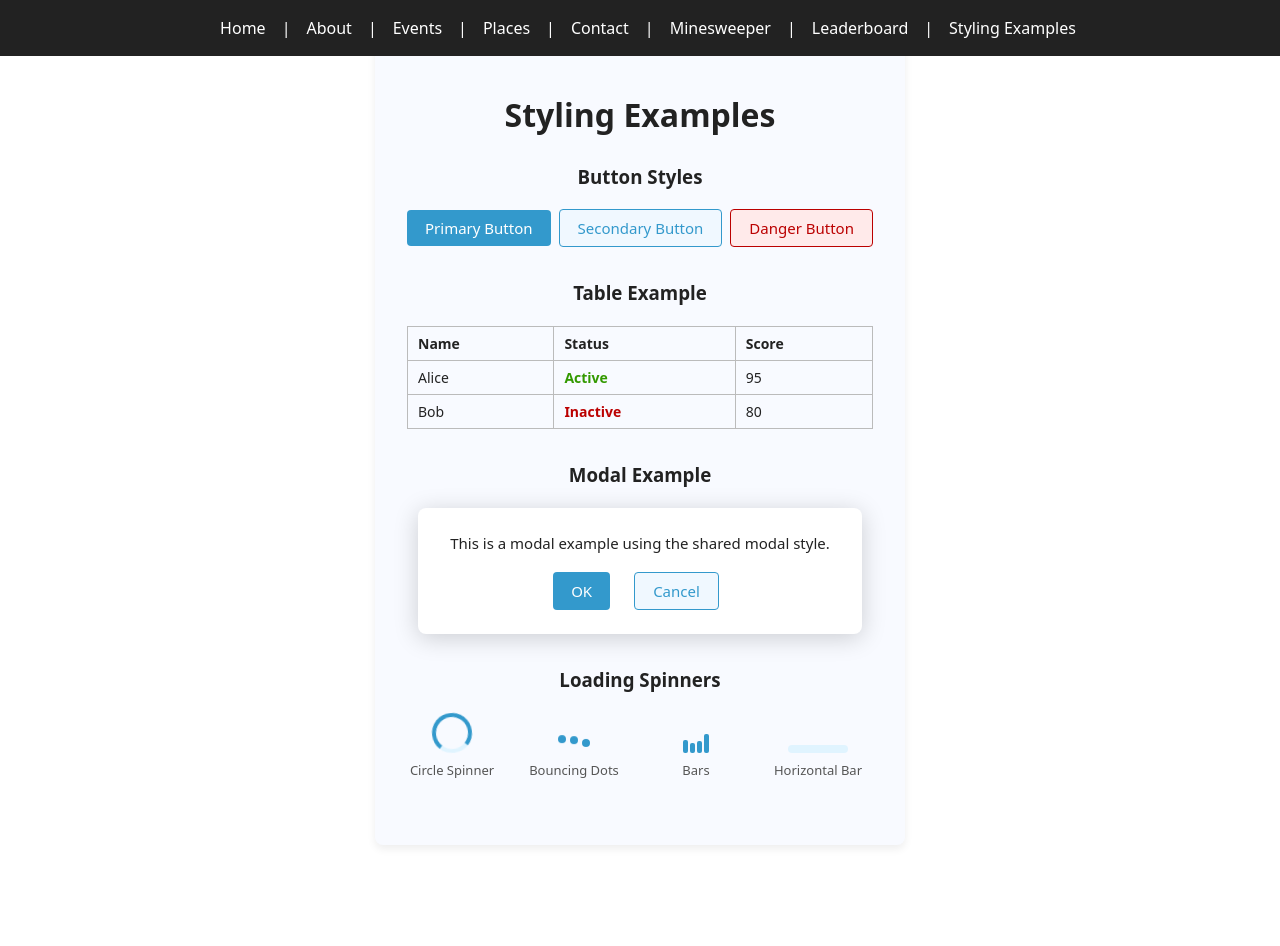
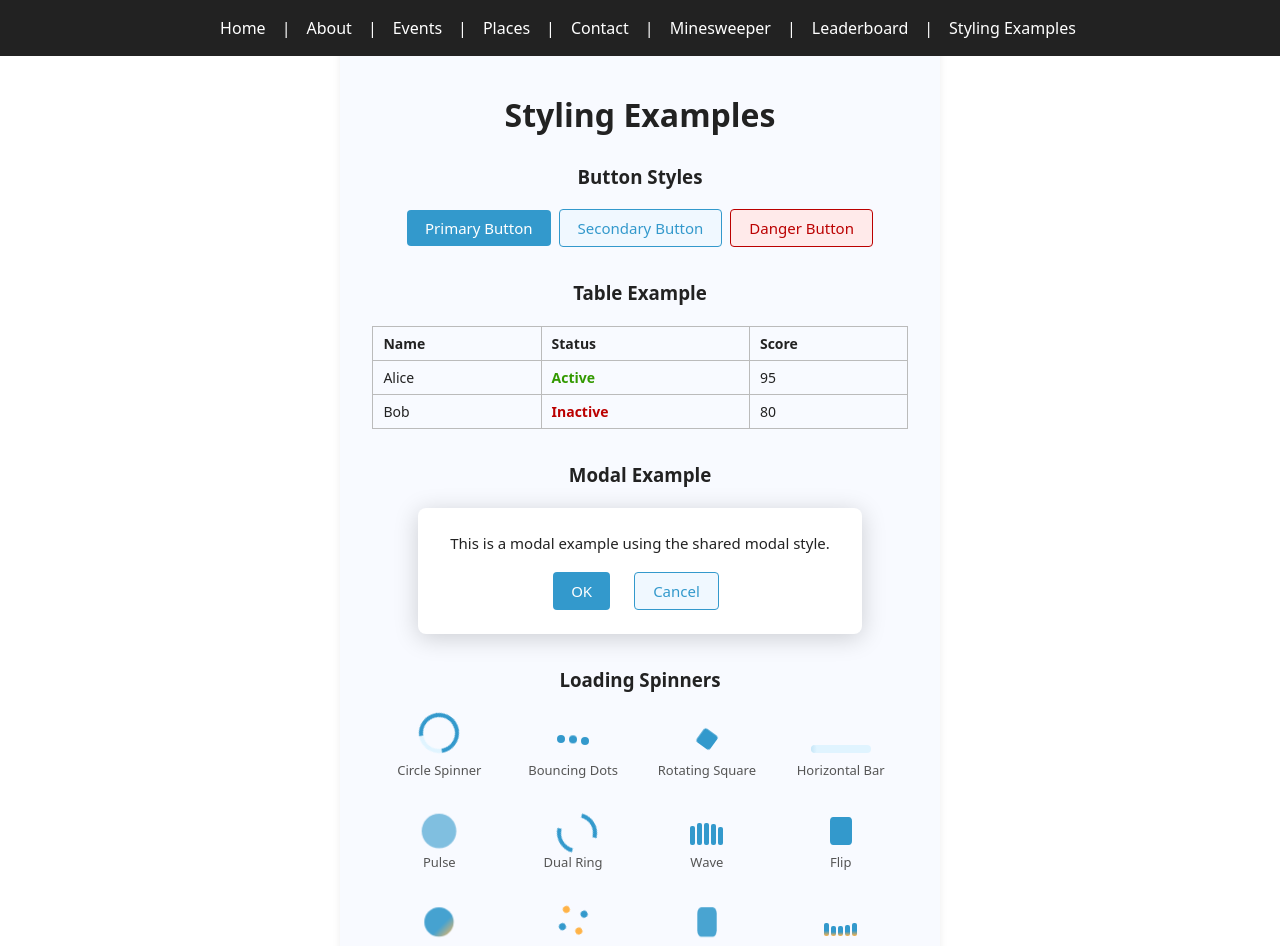
Before and after one commit to davidsl/refactored-training, a React (Vite) app in the folder refactored-training/: page /styling-examples in a window 1280 px wide. Shown: the top 946 px of the page. Before the commit the page ends 877 px from the top, so only its background shows below. Built offline with nearby package versions, Linux system fonts and the light colour scheme.

Commit message:
more loading spinners

```diff
--- a/refactored-training/src/StylingExamples/StylingExamples.module.css
+++ b/refactored-training/src/StylingExamples/StylingExamples.module.css
@@ -104,9 +104,19 @@
 }
 .spinnerRow {
   display: flex;
-  gap: 32px;
+  flex-direction: row;
   justify-content: flex-start;
   align-items: flex-end;
+  gap: 32px;
+  margin-top: 12px;
+  margin-bottom: 12px;
+}
+.spinnerGrid {
+  display: grid;
+  grid-template-columns: repeat(4, 1fr);
+  gap: 32px 0;
+  justify-items: center;
+  align-items: end;
   margin-top: 12px;
   margin-bottom: 12px;
 }
@@ -115,6 +125,7 @@
   flex-direction: column;
   align-items: center;
   min-width: 90px;
+  text-align: center;
 }
 .spinnerLabel {
   margin-top: 8px;
@@ -159,33 +170,30 @@
   0% { transform: translateY(0); }
   100% { transform: translateY(-10px); }
 }
-/* Bars Spinner */
-.spinnerBars {
+/* Rotating Square Spinner (formerly Bars) */
+.spinnerRotatingSquare {
+  width: 28px;
+  height: 28px;
   display: flex;
-  gap: 2px;
-  align-items: flex-end;
+  align-items: center;
+  justify-content: center;
+}
+.spinnerRotatingSquare span {
+  display: none;
+}
+.spinnerRotatingSquare::before {
+  content: '';
+  display: block;
+  width: 22px;
   height: 22px;
+  background: #3399cc;
+  border-radius: 4px;
+  animation: rotatingSquare 1s linear infinite;
 }
-.spinnerBars span {
-  display: block;
-  width: 5px;
-  height: 10px;
-  background: #3399cc;
-  border-radius: 2px;
-  animation: barGrow 0.9s infinite;
-}
-.spinnerBars span:nth-child(2) {
-  animation-delay: 0.15s;
-}
-.spinnerBars span:nth-child(3) {
-  animation-delay: 0.3s;
-}
-.spinnerBars span:nth-child(4) {
-  animation-delay: 0.45s;
-}
-@keyframes barGrow {
-  0%, 100% { height: 10px; }
-  50% { height: 22px; }
+@keyframes rotatingSquare {
+  0% { transform: rotate(0deg) scale(1); }
+  50% { transform: rotate(180deg) scale(0.7); }
+  100% { transform: rotate(360deg) scale(1); }
 }
 /* Horizontal Bar Spinner */
 .spinnerBarHorizontal {
@@ -211,3 +219,148 @@
   0% { left: -40px; }
   100% { left: 60px; }
 }
+/* Pulse Spinner */
+.spinnerPulse {
+  width: 28px;
+  height: 28px;
+  background: #3399cc;
+  border-radius: 50%;
+  animation: pulse 1s infinite cubic-bezier(0.4,0.2,0.2,1);
+}
+@keyframes pulse {
+  0% { transform: scale(1); opacity: 1; }
+  50% { transform: scale(1.3); opacity: 0.5; }
+  100% { transform: scale(1); opacity: 1; }
+}
+/* Dual Ring Spinner */
+.spinnerDualRing {
+  display: inline-block;
+  width: 32px;
+  height: 32px;
+}
+.spinnerDualRing::after {
+  content: "";
+  display: block;
+  width: 32px;
+  height: 32px;
+  border-radius: 50%;
+  border: 4px solid #3399cc;
+  border-color: #3399cc transparent #3399cc transparent;
+  animation: dualRing 1.2s linear infinite;
+}
+@keyframes dualRing {
+  0% { transform: rotate(0deg); }
+  100% { transform: rotate(360deg); }
+}
+/* Wave Spinner */
+.spinnerWave {
+  display: flex;
+  align-items: flex-end;
+  gap: 2px;
+  height: 22px;
+}
+.spinnerWave span {
+  display: block;
+  width: 5px;
+  height: 10px;
+  background: #3399cc;
+  border-radius: 2px;
+  animation: waveGrow 1s infinite;
+}
+.spinnerWave span:nth-child(1) { animation-delay: 0s; }
+.spinnerWave span:nth-child(2) { animation-delay: 0.1s; }
+.spinnerWave span:nth-child(3) { animation-delay: 0.2s; }
+.spinnerWave span:nth-child(4) { animation-delay: 0.3s; }
+.spinnerWave span:nth-child(5) { animation-delay: 0.4s; }
+@keyframes waveGrow {
+  0%, 100% { height: 10px; }
+  50% { height: 22px; }
+}
+/* Flip Spinner */
+.spinnerFlip {
+  width: 28px;
+  height: 28px;
+  background: #3399cc;
+  border-radius: 4px;
+  animation: flipAnim 1s infinite cubic-bezier(0.4,0.2,0.2,1);
+}
+@keyframes flipAnim {
+  0% { transform: rotateY(0deg); }
+  50% { transform: rotateY(180deg); }
+  100% { transform: rotateY(360deg); }
+}
+/* Dual Color Pulse Spinner */
+.spinnerDualColorPulse {
+  width: 28px;
+  height: 28px;
+  border-radius: 50%;
+  background: linear-gradient(135deg, #3399cc 60%, #ffb347 100%);
+  animation: dualColorPulse 1.1s infinite cubic-bezier(0.4,0.2,0.2,1);
+}
+@keyframes dualColorPulse {
+  0% { transform: scale(1); opacity: 1; }
+  50% { transform: scale(1.25); opacity: 0.5; }
+  100% { transform: scale(1); opacity: 1; }
+}
+
+/* Dots on Rotating Ring Spinner */
+.spinnerDotsOnRing {
+  width: 32px;
+  height: 32px;
+  position: relative;
+  animation: ringSpin 1.2s linear infinite;
+}
+.spinnerDotsOnRing span {
+  position: absolute;
+  width: 7px;
+  height: 7px;
+  background: #3399cc;
+  border-radius: 50%;
+}
+.spinnerDotsOnRing span:nth-child(1) { top: 0; left: 12px; background: #3399cc; }
+.spinnerDotsOnRing span:nth-child(2) { top: 12px; right: 0; background: #ffb347; }
+.spinnerDotsOnRing span:nth-child(3) { bottom: 0; left: 12px; background: #3399cc; }
+.spinnerDotsOnRing span:nth-child(4) { top: 12px; left: 0; background: #ffb347; }
+@keyframes ringSpin {
+  0% { transform: rotate(0deg); }
+  100% { transform: rotate(360deg); }
+}
+
+/* Flip & Pulse Combo Spinner */
+.spinnerFlipPulse {
+  width: 28px;
+  height: 28px;
+  background: #3399cc;
+  border-radius: 6px;
+  animation: flipPulseCombo 1.1s infinite cubic-bezier(0.4,0.2,0.2,1);
+}
+@keyframes flipPulseCombo {
+  0% { transform: scale(1) rotateY(0deg); opacity: 1; }
+  40% { transform: scale(1.2) rotateY(180deg); opacity: 0.6; }
+  100% { transform: scale(1) rotateY(360deg); opacity: 1; }
+}
+
+/* Wave + Color Bar Spinner */
+.spinnerWaveBar {
+  display: flex;
+  align-items: flex-end;
+  gap: 2px;
+  height: 22px;
+}
+.spinnerWaveBar span {
+  display: block;
+  width: 5px;
+  height: 10px;
+  background: linear-gradient(180deg, #3399cc 60%, #ffb347 100%);
+  border-radius: 2px;
+  animation: waveBarGrow 1.1s infinite;
+}
+.spinnerWaveBar span:nth-child(1) { animation-delay: 0s; }
+.spinnerWaveBar span:nth-child(2) { animation-delay: 0.1s; }
+.spinnerWaveBar span:nth-child(3) { animation-delay: 0.2s; }
+.spinnerWaveBar span:nth-child(4) { animation-delay: 0.3s; }
+.spinnerWaveBar span:nth-child(5) { animation-delay: 0.4s; }
+@keyframes waveBarGrow {
+  0%, 100% { height: 10px; }
+  50% { height: 22px; }
+}
--- a/refactored-training/src/StylingExamples/StylingExamples.tsx
+++ b/refactored-training/src/StylingExamples/StylingExamples.tsx
@@ -49,7 +49,7 @@ const StylingExamples: React.FC = () => {
       </section>
       <section className={styles.section}>
         <h3>Loading Spinners</h3>
-        <div className={styles.spinnerRow}>
+        <div className={styles.spinnerGrid}>
           <div className={styles.spinnerExample}>
             <div className={styles.spinnerCircle}></div>
             <div className={styles.spinnerLabel}>Circle Spinner</div>
@@ -61,14 +61,52 @@ const StylingExamples: React.FC = () => {
             <div className={styles.spinnerLabel}>Bouncing Dots</div>
           </div>
           <div className={styles.spinnerExample}>
-            <div className={styles.spinnerBars}>
+            <div className={styles.spinnerRotatingSquare}>
               <span></span><span></span><span></span><span></span>
             </div>
-            <div className={styles.spinnerLabel}>Bars</div>
+            <div className={styles.spinnerLabel}>Rotating Square</div>
           </div>
           <div className={styles.spinnerExample}>
             <div className={styles.spinnerBarHorizontal}></div>
             <div className={styles.spinnerLabel}>Horizontal Bar</div>
+          </div>
+          <div className={styles.spinnerExample}>
+            <div className={styles.spinnerPulse}></div>
+            <div className={styles.spinnerLabel}>Pulse</div>
+          </div>
+          <div className={styles.spinnerExample}>
+            <div className={styles.spinnerDualRing}></div>
+            <div className={styles.spinnerLabel}>Dual Ring</div>
+          </div>
+          <div className={styles.spinnerExample}>
+            <div className={styles.spinnerWave}>
+              <span></span><span></span><span></span><span></span><span></span>
+            </div>
+            <div className={styles.spinnerLabel}>Wave</div>
+          </div>
+          <div className={styles.spinnerExample}>
+            <div className={styles.spinnerFlip}></div>
+            <div className={styles.spinnerLabel}>Flip</div>
+          </div>
+          <div className={styles.spinnerExample}>
+            <div className={styles.spinnerDualColorPulse}></div>
+            <div className={styles.spinnerLabel}>Dual Color Pulse</div>
+          </div>
+          <div className={styles.spinnerExample}>
+            <div className={styles.spinnerDotsOnRing}>
+              <span></span><span></span><span></span><span></span>
+            </div>
+            <div className={styles.spinnerLabel}>Dots on Rotating Ring</div>
+          </div>
+          <div className={styles.spinnerExample}>
+            <div className={styles.spinnerFlipPulse}></div>
+            <div className={styles.spinnerLabel}>Flip & Pulse Combo</div>
+          </div>
+          <div className={styles.spinnerExample}>
+            <div className={styles.spinnerWaveBar}>
+              <span></span><span></span><span></span><span></span><span></span>
+            </div>
+            <div className={styles.spinnerLabel}>Wave + Color Bar</div>
           </div>
         </div>
       </section>
```
